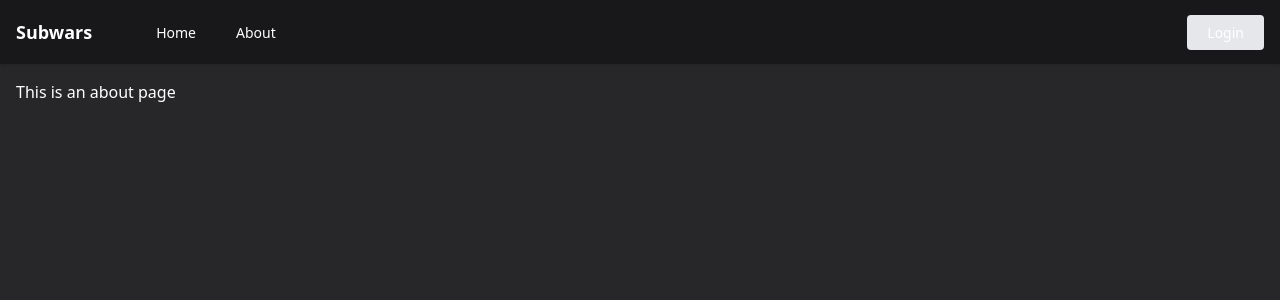
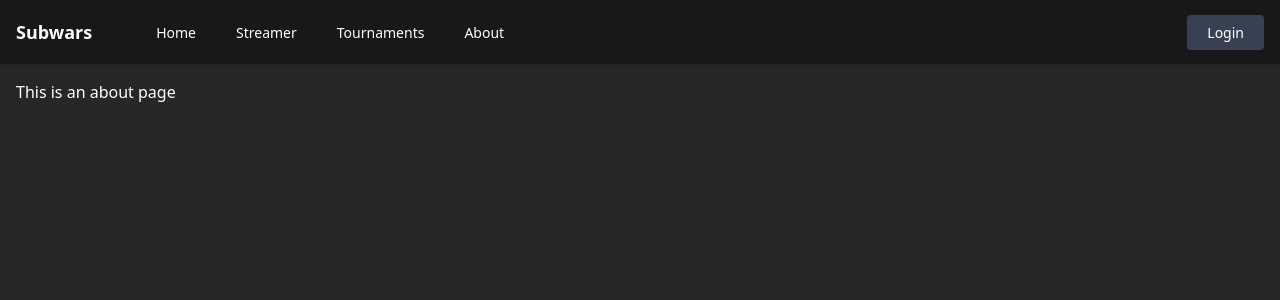
Before and after one commit to dennisfransen/subwars, a Vue app in the folder client/: page /about in a window 1280 px wide. Shown: the top 300 px of the page. Built offline with nearby package versions, Linux system fonts and the light colour scheme.

Commit message:
Added dark style to links. Added links to streamer and tournaments page

```diff
--- a/client/src/assets/css/tailwind.css
+++ b/client/src/assets/css/tailwind.css
@@ -15,10 +15,10 @@
 	}
 
 	.link {
-		@apply rounded p-2 text-sm transition-colors hover:bg-gray-100;
+		@apply rounded p-2 text-sm transition-colors duration-300 hover:bg-gray-600;
 	}
 
 	.link-active {
-		@apply bg-gray-100;
+		@apply bg-gray-700;
 	}
 }
--- a/client/src/components/app/AppMobileHeader.vue
+++ b/client/src/components/app/AppMobileHeader.vue
@@ -17,7 +17,7 @@ const { isMenuOpen } = storeToRefs(store)
 			<button type="button" class="text-xl" @click="toggleMenu">&#9776;</button>
 
 			<div
-				class="fixed inset-y-0 right-0 z-40 w-64 space-y-6 bg-white p-4 shadow transition-transform"
+				class="fixed inset-y-0 right-0 z-40 w-64 space-y-6 bg-zinc-900 p-4 shadow transition-transform"
 				:class="isMenuOpen ? 'translate-x-0' : 'translate-x-full'"
 			>
 				<div class="flex items-center justify-between">
@@ -27,13 +27,15 @@ const { isMenuOpen } = storeToRefs(store)
 
 				<nav class="flex flex-col justify-end space-y-1">
 					<router-link to="/" class="link" active-class="link-active">Home</router-link>
+					<router-link to="/streamer" class="link" active-class="link-active">Streamer</router-link>
+					<router-link to="/tournaments" class="link" active-class="link-active">Tournaments</router-link>
 					<router-link to="/about" class="link" active-class="link-active">About</router-link>
 				</nav>
 
 				<hr />
 
 				<div>
-					<router-link to="/login" class="rounded bg-gray-200 px-5 py-2 text-sm font-medium">Login</router-link>
+					<router-link to="/login" class="rounded bg-gray-700 px-5 py-2 text-sm font-medium">Login</router-link>
 				</div>
 			</div>
 		</div>
--- a/client/src/components/app/AppWebHeader.vue
+++ b/client/src/components/app/AppWebHeader.vue
@@ -8,6 +8,8 @@
 
 				<nav class="space-x-10">
 					<router-link to="/" class="text-sm">Home</router-link>
+					<router-link to="/streamer" class="text-sm">Streamer</router-link>
+					<router-link to="/tournaments" class="text-sm">Tournaments</router-link>
 					<router-link to="/about" class="text-sm">About</router-link>
 				</nav>
 			</div>
@@ -15,7 +17,7 @@
 			<div>
 				<router-link
 					to="/login"
-					class="rounded bg-gray-200 px-5 py-2 text-sm font-medium transition-all duration-300 hover:bg-gray-300 hover:shadow"
+					class="rounded bg-gray-700 px-5 py-2 text-sm font-medium transition-all duration-300 hover:bg-gray-600 hover:shadow"
 				>
 					Login
 				</router-link>
```
